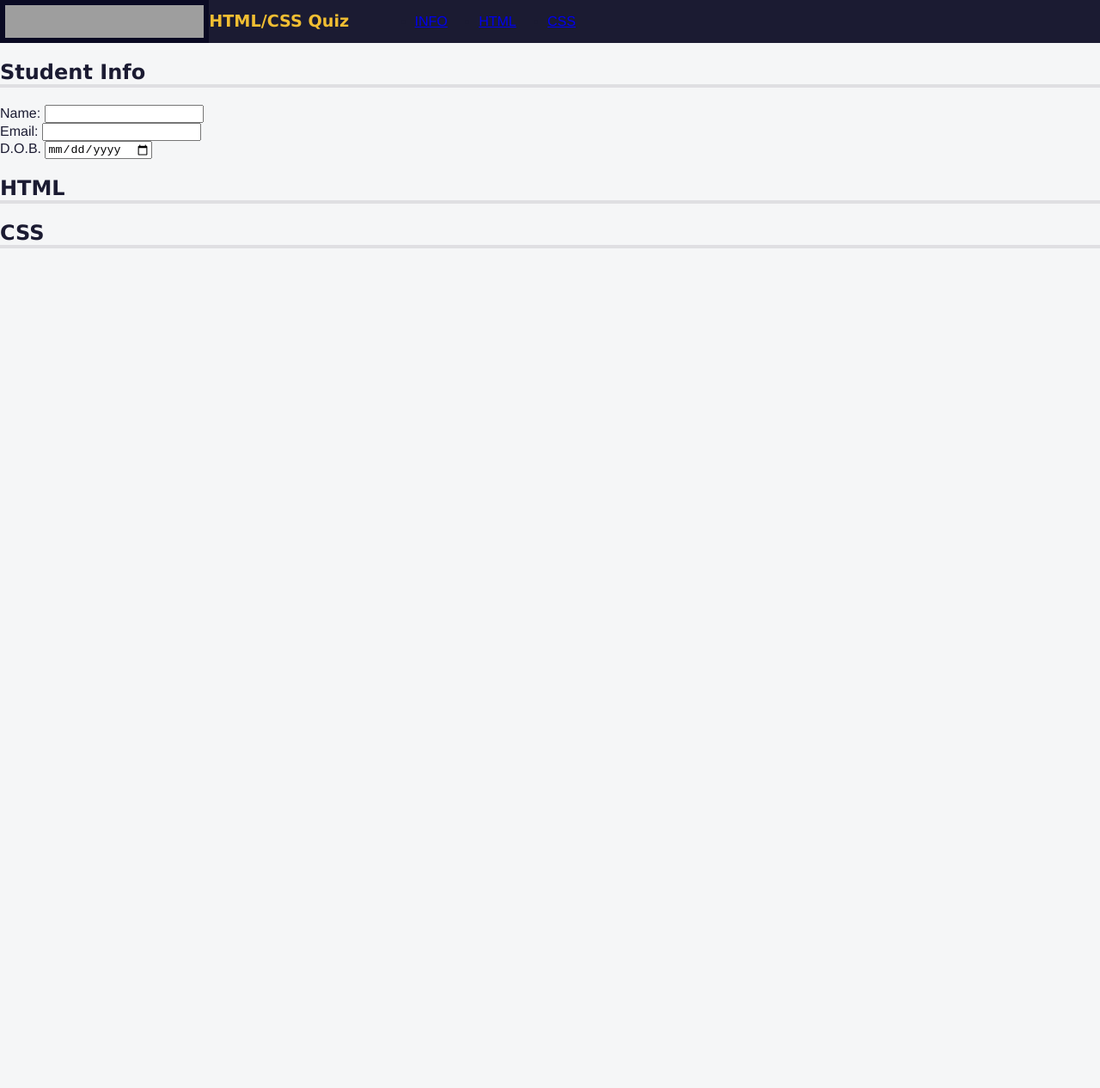
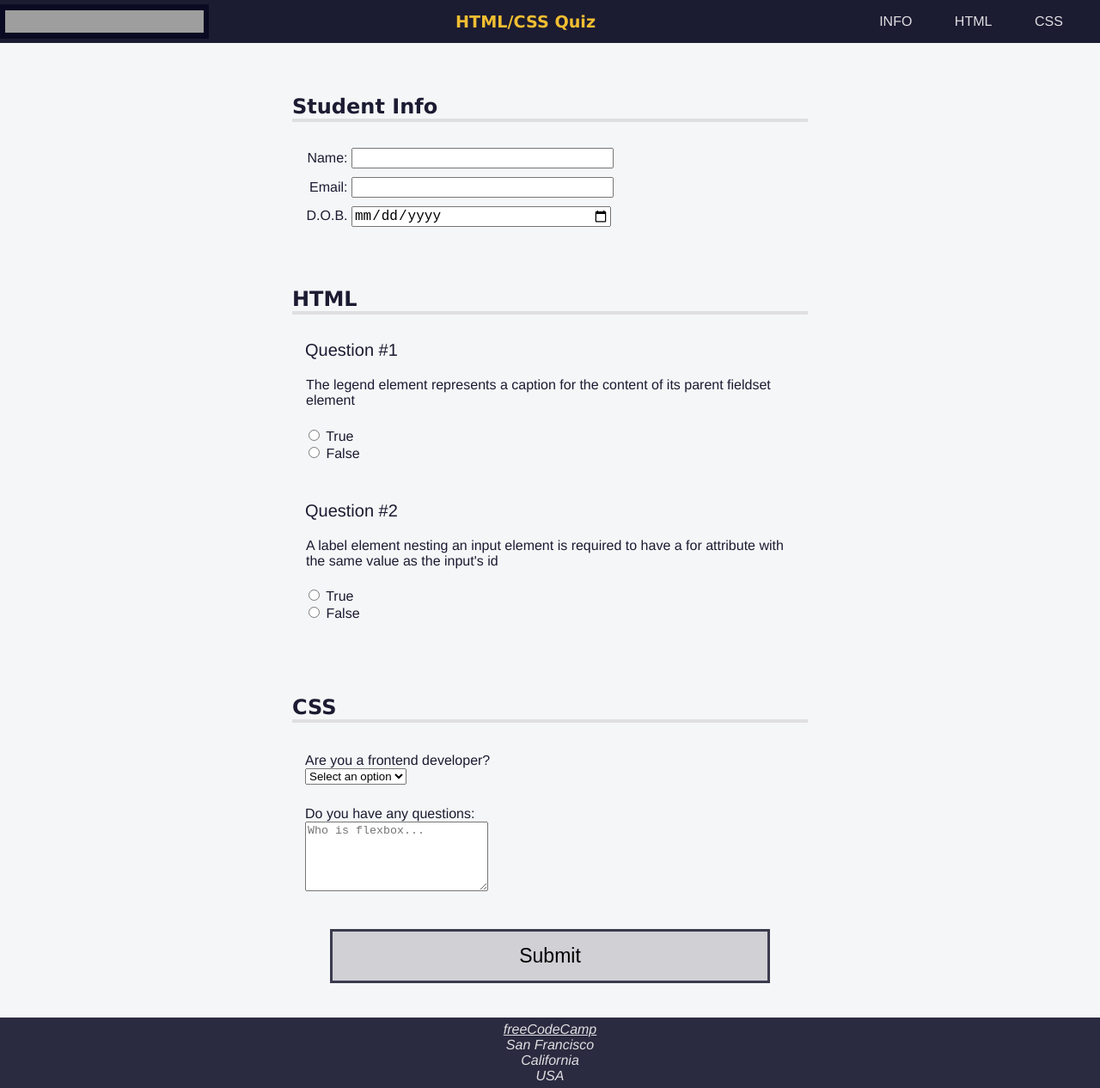
Before and after one commit to MiguelLamas/new-responsive-web-design-certification-learn-accessibility-building-a-quiz, a plain HTML site: page accessibilityQuiz/index.html in a window 1280 px wide. Shown: the whole page at 86% size. Before the commit the page ends 800 px from the top, so only its background shows below. Drawn offline with Linux system fonts and the light colour scheme; grey boxes are pictures that could not be loaded.

Commit message:
completed freeCodeCamp - learn Accessibility by building a Quiz - 68 exercises

```diff
--- a/accessibilityQuiz/index.html
+++ b/accessibilityQuiz/index.html
@@ -13,9 +13,9 @@
       <h1>HTML/CSS Quiz</h1>
       <nav>
         <ul>
-          <li><a href="#student-info">INFO</a></li>
-          <li><a href="#html-questions">HTML</a></li>
-          <li><a href="#css-questions">CSS</a></li>
+          <li><a href="#student-info" accesskey="i">INFO</a></li>
+          <li><a href="#html-questions" accesskey="h">HTML</a></li>
+          <li><a href="#css-questions" accesskey="c">CSS</a></li>
         </ul>
       </nav>
     </header>
@@ -38,11 +38,84 @@
         </section>
         <section role="region" aria-labelledby="html-questions">
           <h2 id="html-questions">HTML</h2>
+          <div class="question-block">
+            <p>1</p>
+            <fieldset class="question" name="html-question-one">
+              <legend>
+                The legend element represents a caption for the content of its
+                parent fieldset element
+              </legend>
+              <ul class="answers-list">
+                <li>
+                  <label for="q1-a1">
+                    <input type="radio" id="q1-a1" name="q1" value="true" />
+                    True
+                  </label>
+                </li>
+                <li>
+                  <label for="q1-a2">
+                    <input type="radio" id="q1-a2" name="q1" value="false" />
+                    False
+                  </label>
+                </li>
+              </ul>
+            </fieldset>
+          </div>
+          <div class="question-block">
+            <p>2</p>
+            <fieldset class="question" name="html-question-two">
+              <legend>
+                A label element nesting an input element is required to have a
+                for attribute with the same value as the input's id
+              </legend>
+              <ul class="answers-list">
+                <li>
+                  <label for="q2-a1">
+                    <input type="radio" id="q2-a1" name="q2" value="true" />
+                    True
+                  </label>
+                </li>
+                <li>
+                  <label for="q2-a2">
+                    <input type="radio" id="q2-a2" name="q2" value="false" />
+                    False
+                  </label>
+                </li>
+              </ul>
+            </fieldset>
+          </div>
         </section>
         <section role="region" aria-labelledby="css-questions">
           <h2 id="css-questions">CSS</h2>
+          <div class="formrow">
+            <div class="question-block">
+              <label for="customer">Are you a frontend developer?</label>
+            </div>
+            <div class="answer">
+              <select name="customer" id="customer" required>
+                <option value="">Select an option</option>
+                <option value="yes">Yes</option>
+                <option value="no">No</option>
+              </select>
+            </div>
+            <div class="question-block">
+              <label for="css-questions">Do you have any questions:</label>
+            </div>
+            <div class="answer">
+              <textarea id="css-questions" name="css-questions" rows="5" cols="24" placeholder="Who is flexbox..."></textarea>
+            </div>
+          </div>
         </section>
+        <button type="submit">Submit</button>
       </form>
     </main>
+    <footer>
+      <address>
+        <a href="https://freecodecamp.org">freeCodeCamp</a><br />
+        San Francisco<br />
+        California<br />
+        USA
+      </address>
+    </footer>
   </body>
 </html>
--- a/accessibilityQuiz/style.css
+++ b/accessibilityQuiz/style.css
@@ -1,3 +1,9 @@
+@media (prefers-reduced-motion: no-preference) {
+  * {
+    scroll-behavior: smooth;
+  }
+}
+
 body {
   background: #f5f6f7;
   color: #1b1b32;
@@ -10,6 +16,10 @@ body {
   height: 50px;
   background-color: #1b1b32;
   display: flex;
+  justify-content: space-between;
+  align-items: center;
+  position: fixed;
+  top: 0;
 }
 
 #logo {
@@ -22,6 +32,7 @@ body {
 h1 {
   color: #f1be32;
   font-size: min(5vw, 1.2em);
+  text-align: center;
 }
 
 nav {
@@ -33,6 +44,39 @@ body {
 nav > ul {
   display: flex;
   justify-content: space-evenly;
+  flex-wrap: wrap;
+  align-items: center;
+  padding-inline-start: 0;
+  margin-block: 0;
+  height: 100%;
+}
+
+nav > ul > li {
+  color: #dfdfe2;
+  margin: 0 0.2rem;
+  padding: 0.2rem;
+  display: block;
+}
+
+nav > ul > li:hover {
+  background-color: #dfdfe2;
+  color: #1b1b32;
+  cursor: pointer;
+}
+
+li > a {
+  color: inherit;
+  text-decoration: none;
+}
+
+main {
+  padding-top: 50px;
+}
+
+section {
+  width: 80%;
+  margin: 0 auto 10px auto;
+  max-width: 600px;
 }
 
 h1,
@@ -42,6 +86,90 @@ body {
 
 h2 {
   border-bottom: 4px solid #dfdfe2;
+  margin-top: 0px;
+  padding-top: 60px;
+}
+
+.info {
+  padding: 10px 0 0 5px;
+}
+
+.formrow {
+  margin-top: 30px;
+  padding: 0px 15px;
+}
+
+input {
+  font-size: 16px;
+}
+
+.info label, .info input {
+  display: inline-block;
+}
+
+.info input {
+  width: 50%;
+  text-align: left;
+}
+
+.info label {
+  width: 10%;
+  min-width: 55px;
+  text-align: right;
+}
+
+.question-block {
+  text-align: left;
+  display: block;
+  width: 100%;
+  margin-top: 20px;
+  padding-top: 5px;
+}
+
+p {
+  margin-top: 5px;
+  padding-left: 15px;
+  font-size: 20px;
+}
+
+p::before {
+  content: "Question #";
+}
+
+.question {
+  border: none;
+  padding-bottom: 0;
+}
+
+.answers-list {
+  list-style: none;
+  padding: 0;
+}
+
+button {
+  display: block;
+  margin: 40px auto;
+  width: 40%;
+  padding: 15px;
+  font-size: 23px;
+  background: #d0d0d5;
+  border: 3px solid #3b3b4f;
+}
+
+footer {
+  background-color: #2a2a40;
+  display: flex;
+  justify-content: center;
+}
+
+footer,
+footer a {
+  color: #dfdfe2;
+}
+
+address {
+  text-align: center;
+  padding: 0.3em;
 }
 
 .sr-only {
```
Lines whose indentation alone changed are shown as unchanged.
